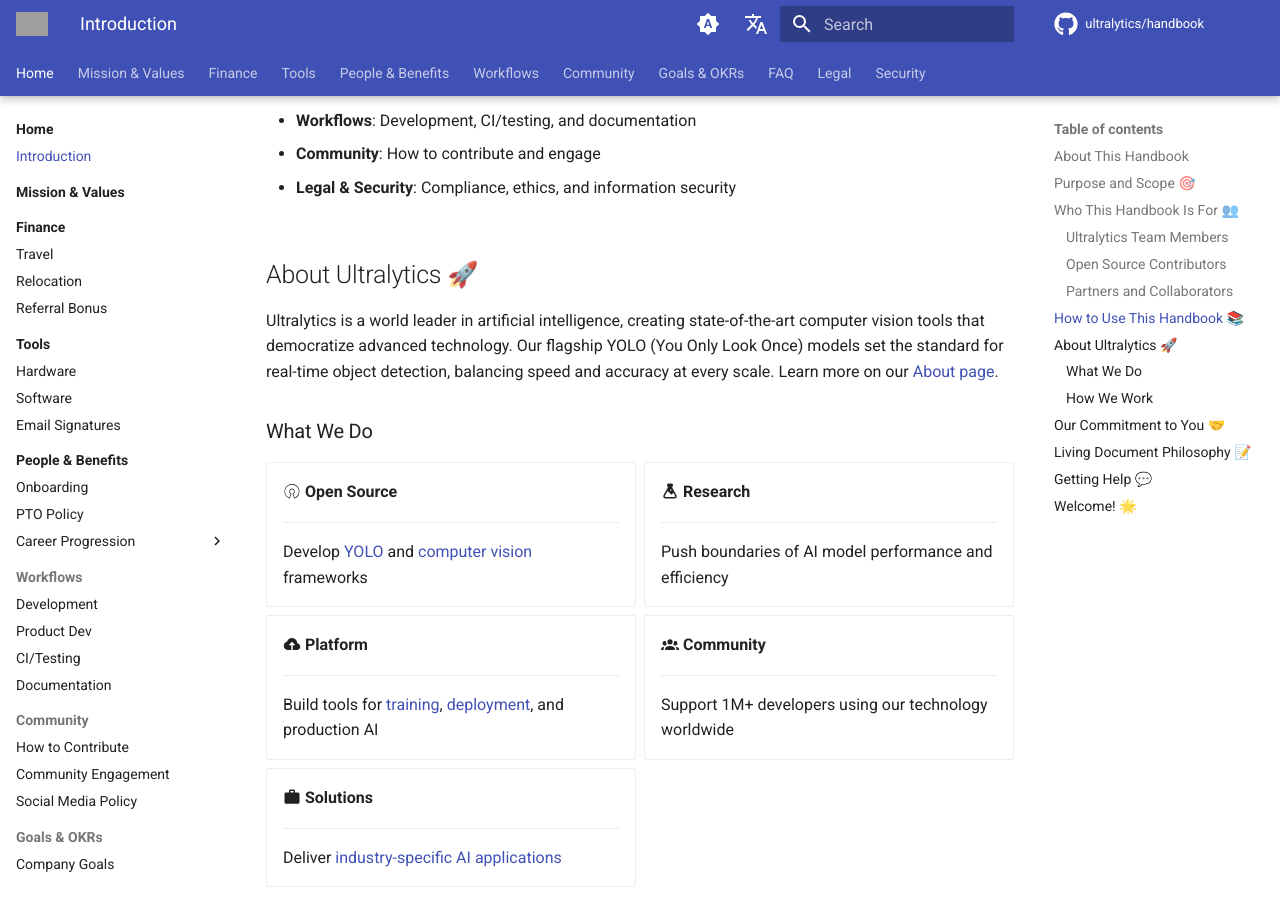
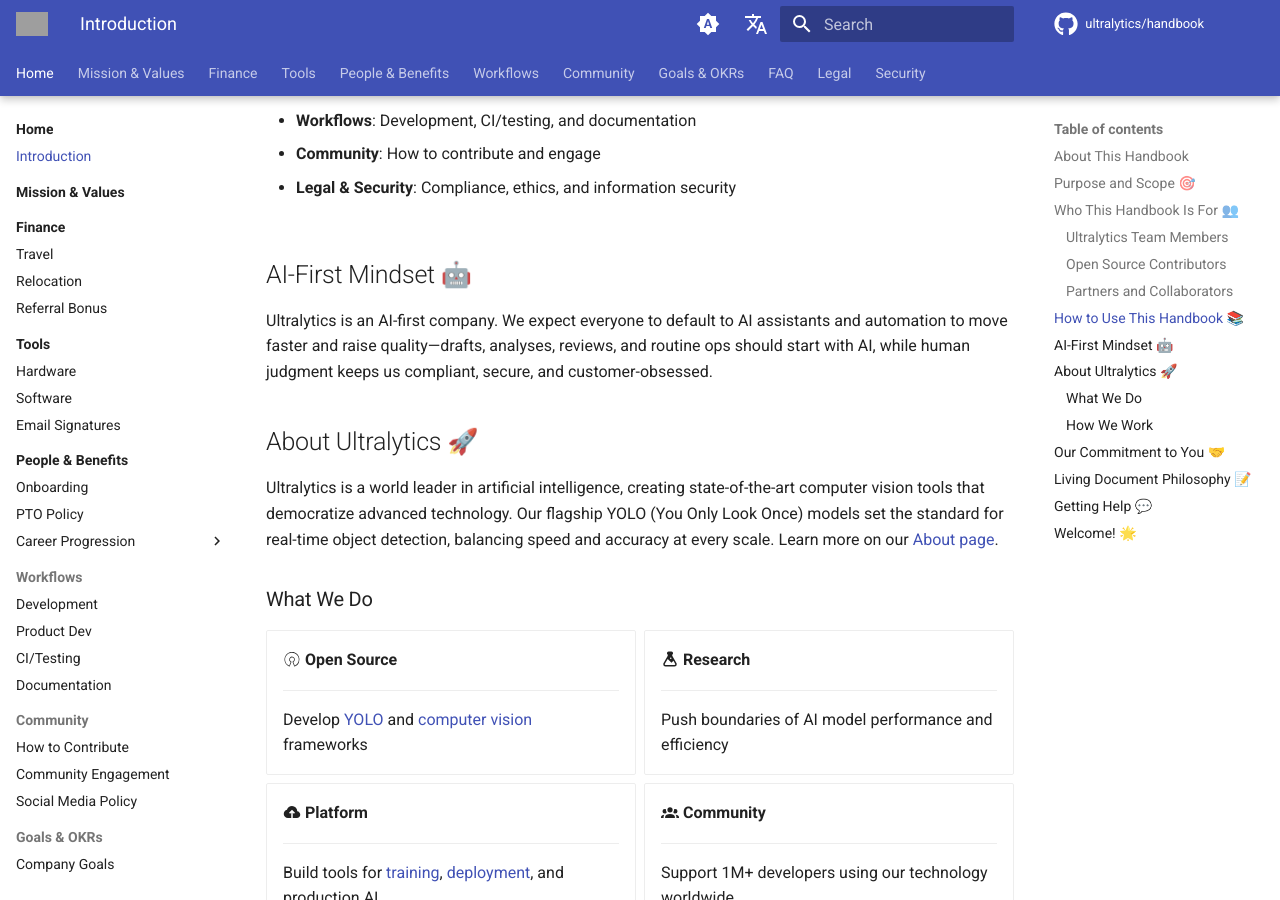
Before and after one commit to ultralytics/handbook, an MkDocs documentation site: the page built from docs/en/introduction.md, in a window 1280 px wide and 900 px high, scrolled down 1858 px. Built offline with MkDocs 1.6.1 and Material for MkDocs 9.7.7, drawn with Linux system fonts in a browser that asks for light colours; comment, search, counter and statistics services are not loaded; grey boxes are pictures that could not be loaded.

```diff
--- a/docs/en/introduction.md
+++ b/docs/en/introduction.md
@@ -98,6 +98,10 @@ External partners can learn about:
     - :material-eye: Watch for updates
     - :material-git: Submit pull requests to improve content
     - :material-rss: Subscribe to release notifications
+
+## AI-First Mindset 🤖
+
+Ultralytics is an AI-first company. We expect everyone to default to AI assistants and automation to move faster and raise quality—drafts, analyses, reviews, and routine ops should start with AI, while human judgment keeps us compliant, secure, and customer-obsessed.
 
 ## About Ultralytics 🚀
 
```
Also changed, not shown: docs/en/people/index.md (+4 -0 lines), docs/en/people/onboarding.md (+1 -0 lines).
